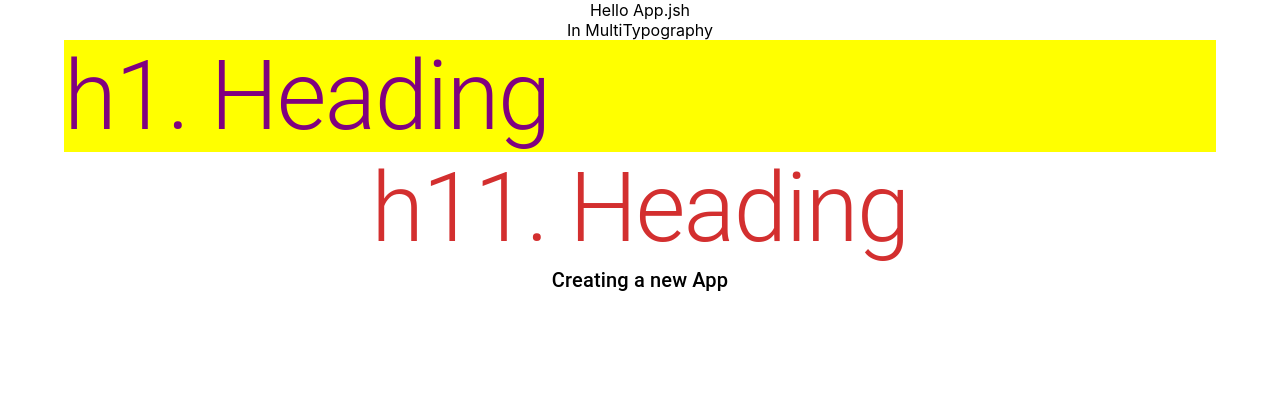
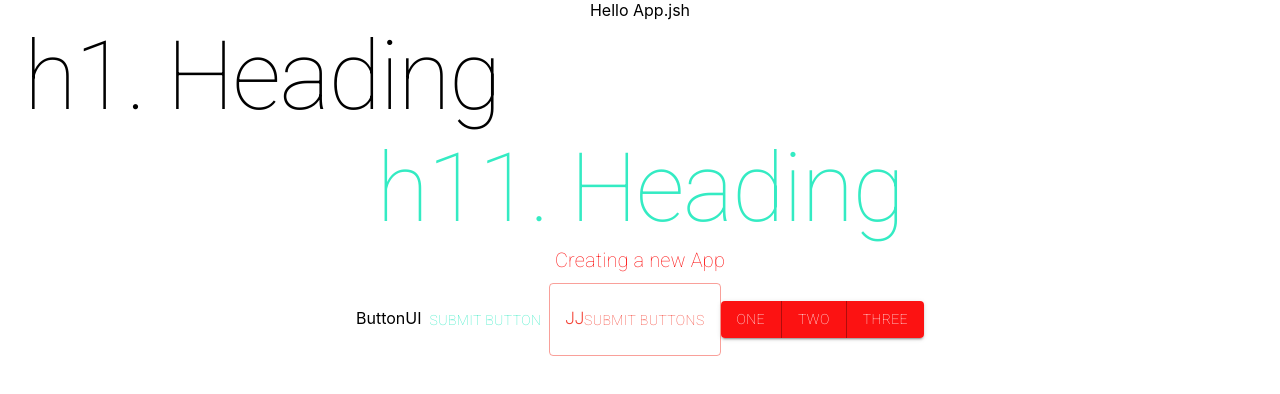
Before and after one commit to Atharva-77/Material-UI-Basics, a React (Create React App) app in the folder material-ui-app/: page / in a window 1280 px wide. Shown: the top 394 px of the page. Built offline with nearby package versions, Linux system fonts and the light colour scheme.

Commit message:
CreateTheme, ThemeProvider added

```diff
--- a/material-ui-app/package.json
+++ b/material-ui-app/package.json
@@ -5,6 +5,7 @@
   "dependencies": {
     "@emotion/react": "^11.10.4",
     "@emotion/styled": "^11.10.4",
+    "@material-ui/core": "^4.12.4",
     "@mui/icons-material": "^5.10.6",
     "@mui/material": "^5.10.8",
     "@mui/styles": "^5.10.8",
--- a/material-ui-app/public/index.html
+++ b/material-ui-app/public/index.html
@@ -10,6 +10,10 @@
       content="Web site created using create-react-app"
     />
     <link rel="apple-touch-icon" href="%PUBLIC_URL%/logo192.png" />
+<!--
+    <link rel="preconnect" href="https://fonts.googleapis.com">
+    <link rel="preconnect" href="https://fonts.gstatic.com" crossorigin>
+    <link href="https://fonts.googleapis.com/css2?family=Quicksand&family=Roboto:wght@100&display=swap" rel="stylesheet"> -->
     <!--
       manifest.json provides metadata used when your web app is installed on a
       user's mobile device or desktop. See https://developers.google.com/web/fundamentals/web-app-manifest/
--- a/material-ui-app/src/App.js
+++ b/material-ui-app/src/App.js
@@ -3,15 +3,43 @@ import './App.css';
 import MultTypography from './MultTypography';
 import ButtonUI from './ButtonUI';
 import React from 'react';
+import { MuiThemeProvider, createTheme, makeStyles ,withStyles} from '@material-ui/core/styles';
+import createPalette from '@mui/material/styles/createPalette';
+// import { withStyles } from '@material-ui/core/styles';
+
+import { ThemeProvider } from '@mui/material';
+
+const theme=createTheme({
+    palette: {
+        primary: {
+            main: '#34ebc3'
+        },
+        secondary:{
+          main:'#fc1212'
+        },
+
+    //     typography:// No chnage. The import added in index.css changes the font.
+    //     {
+    //       fontFamily:'Roboto'
+    //     }
+    }
+})
 
 function App() {
   return (
-    <div className="App">
-     Hello App.jsh
-     <MultTypography/>
-     {/* <ButtonUI /> */}
-    </div>
+    <ThemeProvider theme={theme} >
+        {console.log("\ 1.THEME",theme)}
+
+        <div className="App">
+             Hello App.jsh
+             <MultTypography/>
+              <ButtonUI />
+
+        </div>
+
+     </ThemeProvider>
   );
 }
 
 export default App;
+// export default withStyles({ withTheme: true })(App);
--- a/material-ui-app/src/MultTypography.js
+++ b/material-ui-app/src/MultTypography.js
@@ -2,30 +2,59 @@ import React from 'react';
 // import {Typography} from '@mui/material'
 import Typography from '@mui/material/Typography'
 import { Container } from '@mui/system';//Margin to left & right
-import { makeStyles } from '@mui/styles';
+// import { makeStyles, createTheme,ThemeProvider } from '@mui/styles';
+// import { createTheme } from '@material-ui/core';
+import { ThemeProvider, createTheme, makeStyles } from '@material-ui/core/styles';
+// import { ThemeProvider, createTheme, makeStyles } from '@mui/material/styles';
+// import { palette} from '@mui/system';
 
-const useStyle=makeStyles({
-    btn:{
-        fontSize:60,
-        backgroundColor:'yellow',
-        color: 'purple',
-        '&:hover':
-        {
-            backgroundColor:'blue'
-        }
-    }
-})
+// const useStyle=makeStyles({
+//     btn:{
+//         fontSize:60,
+//         backgroundColor:'yellow',
+//         color: 'purple',
+//         '&:hover':
+//         {
+//             backgroundColor:'blue'
+//         }
+//     }
+// })
+// --
+// const theme = createTheme({
+//   p1alette: {
+//     primary: {
+//       main: "white",
+//     },
+//     secondary: {
+//       main: "green",
+//     },
+//   },
+// });
+// --
+
+// const theme1=createTheme({
+//     palette: {
+//         primary: {
+//             main: "#fc1212"
+//         }
+//     }
+// })
+// const theme={};
 
 function MultTypography() {
 
-    const classes=useStyle();
+    // const classes=useStyle();
+    // console.log("CLASSES","\nTHEME",theme1);
 
     return (
         <Container>
-             In MultiTypography
+             {/* <ThemeProvider theme={theme1}> */}
+
+
+             {/* In MultiTypography */}
 
             <Typography
-                className={classes.btn}
+                // className={classes.btn}
                 variant="h1"
                 // color="primary"
                 align="left"
@@ -36,7 +65,7 @@ function MultTypography() {
 
              <Typography
                 variant="h1"
-                color="error"
+                color="primary"
                 align="center">
                  h11. Heading
             </Typography>
@@ -44,14 +73,14 @@ function MultTypography() {
             <Typography
                 variant="h6"
                 component="h2"  // The size is h6, but on inspecting, the tag is enclosed in h2.
-                color="textsecondary"
+                color="secondary"
                 gutterBottom //Adds margin to bottom. Yellow line at bottom on insepcting.
                 >
                 Creating a new App
             </Typography>
 
-
-        </Container>
+          {/* </ThemeProvider> */}
+         </Container>
     );
 }
 
--- a/material-ui-app/src/index.css
+++ b/material-ui-app/src/index.css
@@ -1,3 +1,5 @@
+@import url('https://fonts.googleapis.com/css2?family=Quicksand&family=Roboto:wght@100&display=swap');
+
 body {
   margin: 0;
   font-family: -apple-system, BlinkMacSystemFont, 'Segoe UI', 'Roboto', 'Oxygen',
```
Also changed, not shown: 1 other file (tests, documents, lock files or other folders).
